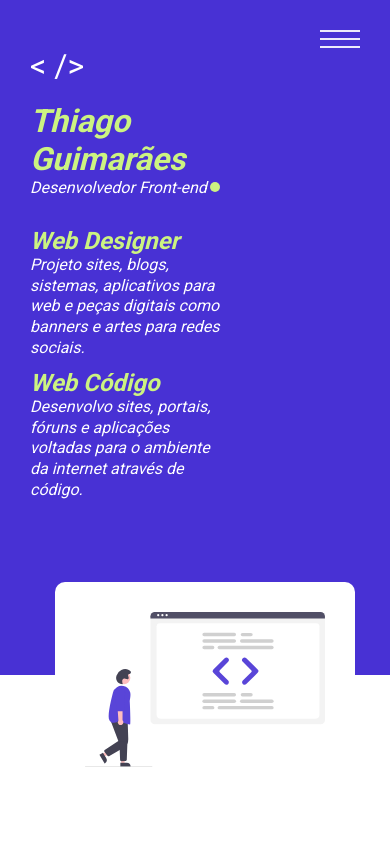
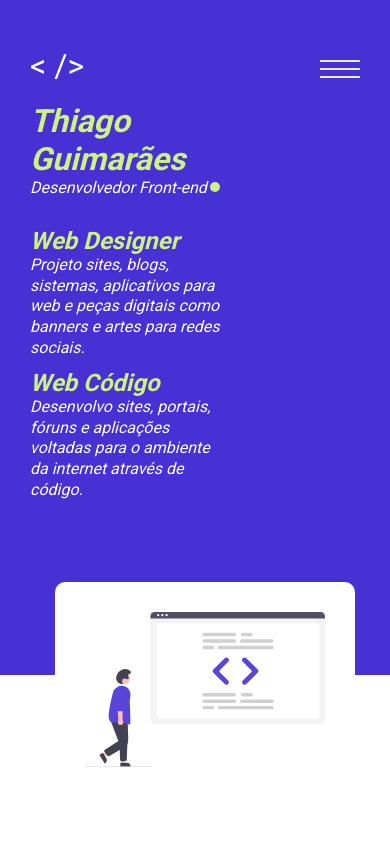
Before and after one commit to thiagogmrs/portfolio, a plain HTML site: page index.html in a window 390 px wide. Shown: the top 844 px of the page. Drawn offline with nearby package versions, Linux system fonts and the light colour scheme.

Commit message:
Update global.css

```diff
--- a/global/global.css
+++ b/global/global.css
@@ -95,7 +95,7 @@ img{
         width: 40px;
         height: 20px;
         right: 30px;
-        top: 30px;
+        top: 60px;
     }
 }
 #checkbox-menu{
```
